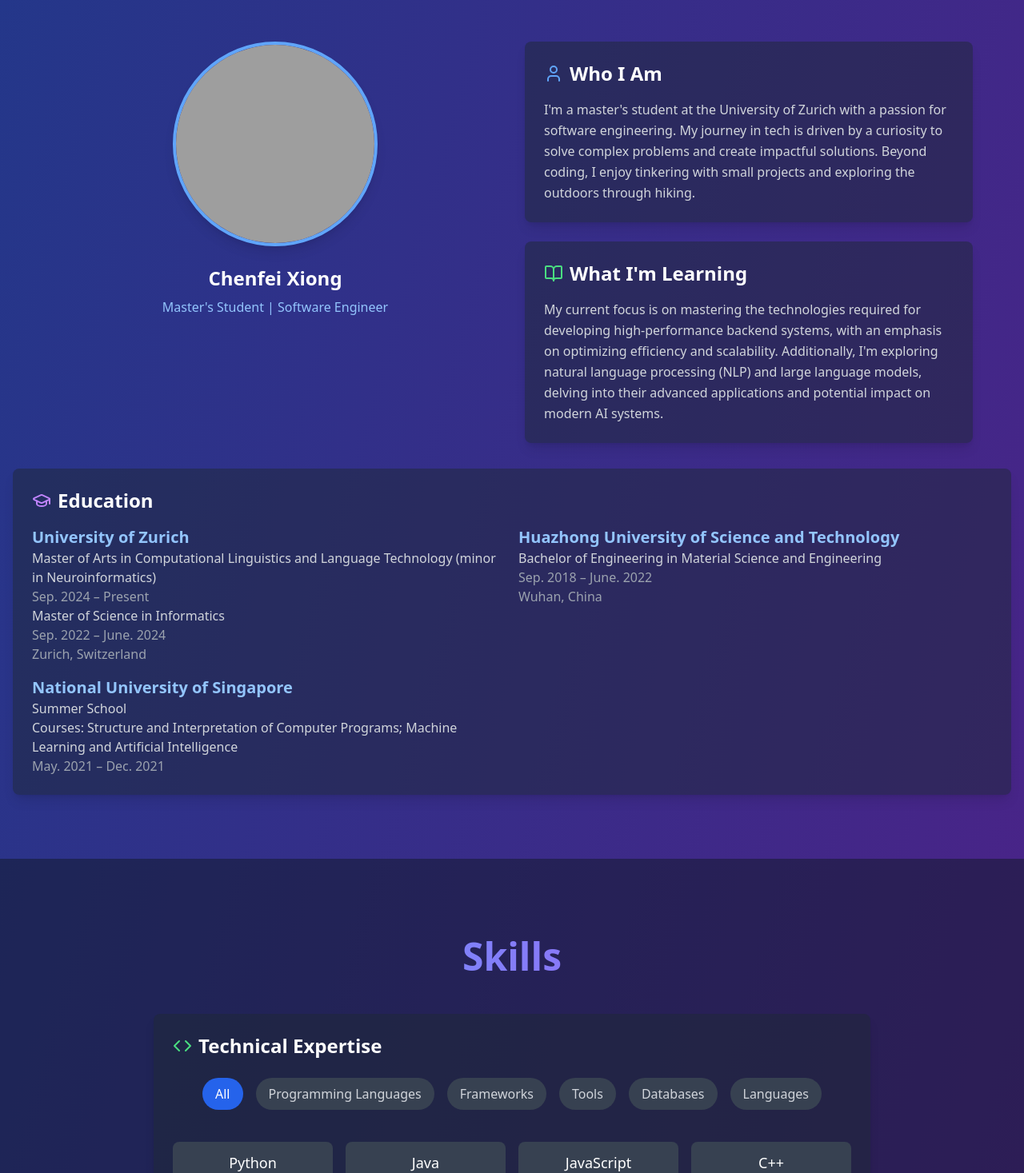
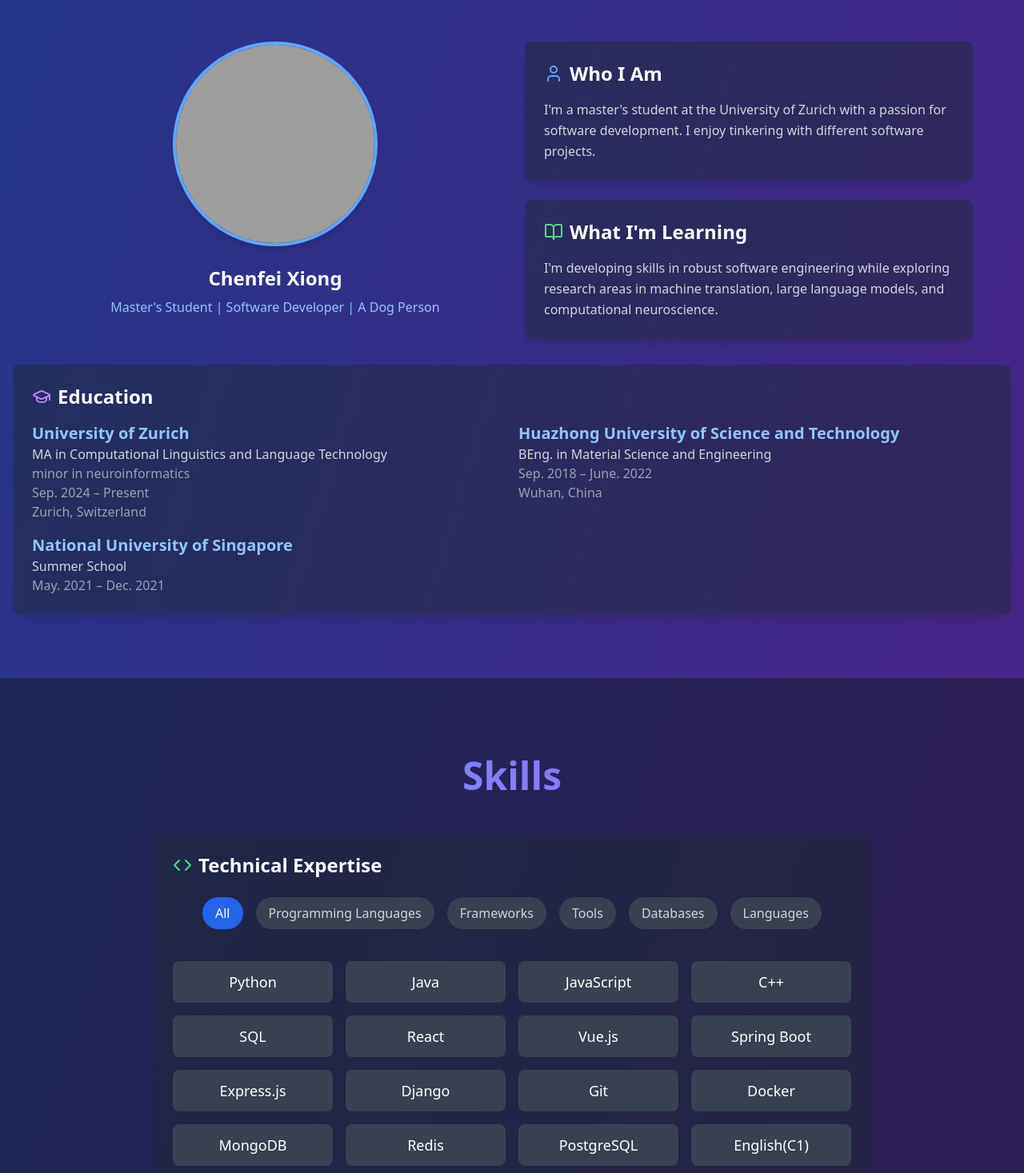
Before and after one commit to c-xiong/chenfei-xiong, a React (Create React App) app: page / in a window 1280 px wide. Shown: the part 924-2391 px from the top of the page at 80% size. Built offline with nearby package versions, Linux system fonts and the light colour scheme; grey boxes are pictures that could not be loaded.

Commit message:
update info

```diff
--- a/src/components/CoolPersonalHomepage.js
+++ b/src/components/CoolPersonalHomepage.js
@@ -61,8 +61,8 @@
 
   const skills = {
     "Programming Languages": ["Python", "Java", "JavaScript", "C++", "SQL"],
-    Frameworks: ["React", "Vue.js", "Spring Boot", "Node.js", "Express.js"],
-    Tools: ["Git", "Docker", "Figma"],
+    Frameworks: ["React", "Vue.js", "Spring Boot", "Express.js", "Django"],
+    Tools: ["Git", "Docker"],
     Databases: ["MongoDB", "Redis", "PostgreSQL"],
     Languages: ["English(C1)", "Chinese(Native)", "German(Beginner)"],
   };
@@ -113,7 +113,7 @@
               <TypingAnimation text="Chenfei Xiong" speed={150} />
             </h1>
             <p className="text-2xl mb-8">
-              Master's Student | Software Engineer
+              Master's Student | Software Developer | A Dog Person
             </p>
             <button
               onClick={() => scrollTo("about")}
@@ -144,7 +144,7 @@
                 <div className="text-center">
                   <h3 className="text-2xl font-semibold mb-2">Chenfei Xiong</h3>
                   <p className="text-blue-300">
-                    Master's Student | Software Engineer
+                    Master's Student | Software Developer | A Dog Person
                   </p>
                 </div>
               </div>
@@ -156,10 +156,8 @@
                   </div>
                   <p className="text-gray-300 leading-relaxed">
                     I'm a master's student at the University of Zurich with a
-                    passion for software engineering. My journey in tech is
-                    driven by a curiosity to solve complex problems and create
-                    impactful solutions. Beyond coding, I enjoy tinkering with
-                    small projects and exploring the outdoors through hiking.
+                    passion for software development. I enjoy tinkering with
+                    different software projects.
                   </p>
                 </div>
                 <div className="bg-gray-800 bg-opacity-50 p-6 rounded-lg shadow-lg">
@@ -170,12 +168,7 @@
                     </h3>
                   </div>
                   <p className="text-gray-300 leading-relaxed">
-                    My current focus is on mastering the technologies required
-                    for developing high-performance backend systems, with an
-                    emphasis on optimizing efficiency and scalability.
-                    Additionally, I'm exploring natural language processing
-                    (NLP) and large language models, delving into their advanced
-                    applications and potential impact on modern AI systems.
+                  I'm developing skills in robust software engineering while exploring research areas in machine translation, large language models, and computational neuroscience.
                   </p>
                 </div>
               </div>
@@ -192,14 +185,11 @@
                     University of Zurich
                   </h4>
                   <p className="text-gray-300">
-                    Master of Arts in Computational Linguistics and Language
-                    Technology (minor in Neuroinformatics)
+                    MA in Computational Linguistics and Language
+                    Technology
                   </p>
+                  <p className="text-gray-400"> minor in neuroinformatics</p>
                   <p className="text-gray-400">Sep. 2024 – Present</p>
-                  <p className="text-gray-300">
-                    Master of Science in Informatics
-                  </p>
-                  <p className="text-gray-400">Sep. 2022 – June. 2024</p>
                   <p className="text-gray-400">Zurich, Switzerland</p>
                 </div>
                 <div>
@@ -207,7 +197,7 @@
                     Huazhong University of Science and Technology
                   </h4>
                   <p className="text-gray-300">
-                    Bachelor of Engineering in Material Science and Engineering
+                    BEng. in Material Science and Engineering
                   </p>
                   <p className="text-gray-400">Sep. 2018 – June. 2022</p>
                   <p className="text-gray-400">Wuhan, China</p>
@@ -217,10 +207,6 @@
                     National University of Singapore
                   </h4>
                   <p className="text-gray-300">Summer School</p>
-                  <p className="text-gray-300">
-                    Courses: Structure and Interpretation of Computer Programs;
-                    Machine Learning and Artificial Intelligence
-                  </p>
                   <p className="text-gray-400">May. 2021 – Dec. 2021</p>
                 </div>
               </div>
--- a/src/components/ProjectsSection.js
+++ b/src/components/ProjectsSection.js
@@ -42,7 +42,7 @@
       <div className="grid grid-cols-1 md:grid-cols-2 gap-8 max-w-6xl mx-auto">
         <ProjectCard
           title="Jobify - Job tracking app"
-          description="Jobify is an intuitive job application tracking tool designed to help job seekers organize their job search process efficiently. It allows users to log and monitor their job applications, set reminders for important dates, and visualize their job search progress, making the often stressful job hunting experience more manageable and structured."
+          description="Jobify is a job application tracking tool. "
           techStack="React.js, Node.js, Express.js, MongoDB, JWT, Cloudinary, recharts"
           github="https://github.com/imred42/Jobify"
           link="https://jobify-devf.onrender.com/"
@@ -55,7 +55,7 @@
         />
         <ProjectCard
           title="Stratego - Online Game"
-          description="This project brings the classic board game Stratego to the digital world, allowing strategy enthusiasts worldwide to enjoy the game online. It features user registration, real-time gameplay, and player statistics tracking."
+          description="This project brings the classic board game Stratego to the digital world, allowing strategy enthusiasts to enjoy the game online."
           techStack="Java, Spring Boot, ReactJS, JUnit, WebSocket, Google Cloud Platform"
           github="https://github.com/sopra-fs23-group-22/sopra-fs23-group-22-client"
         />
```
